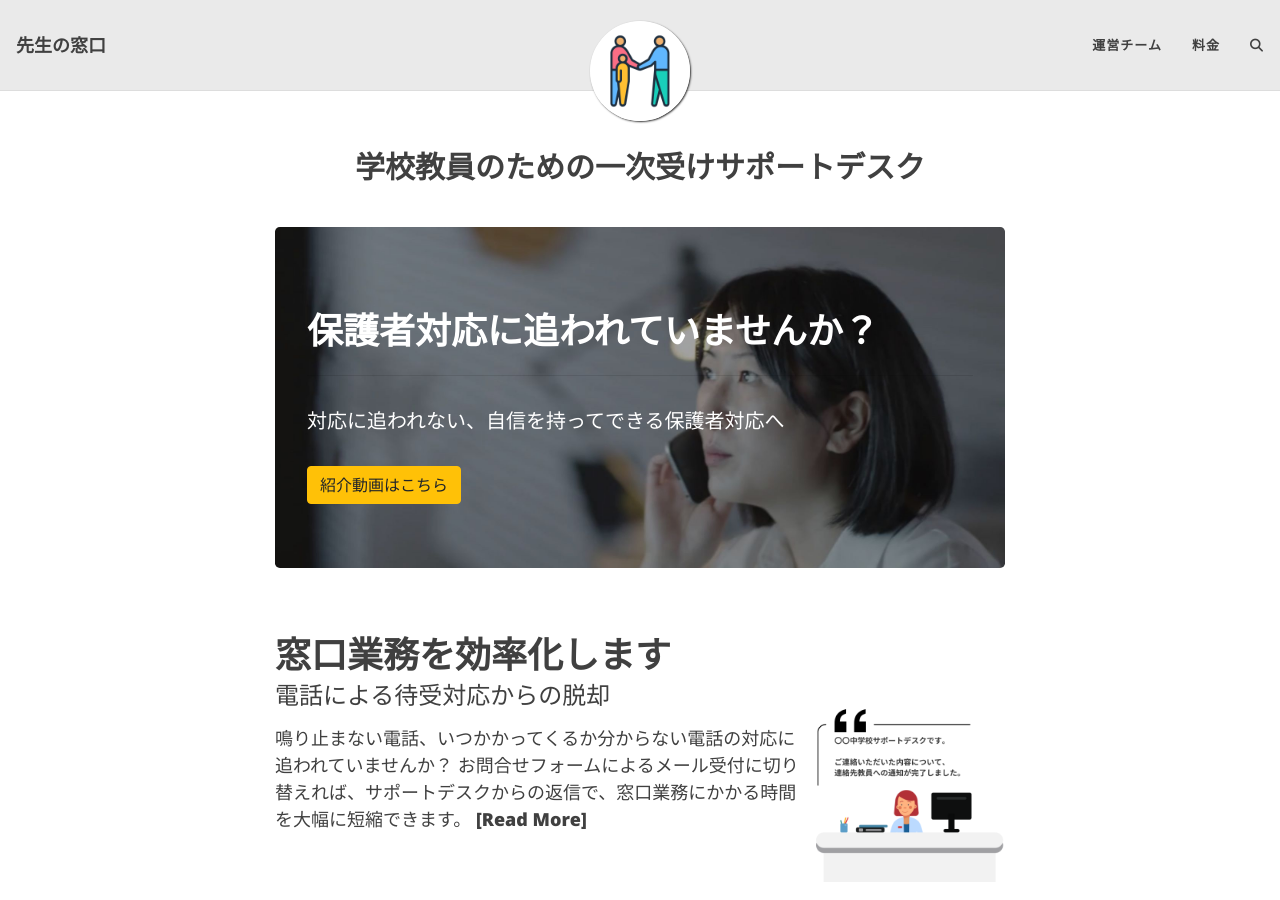
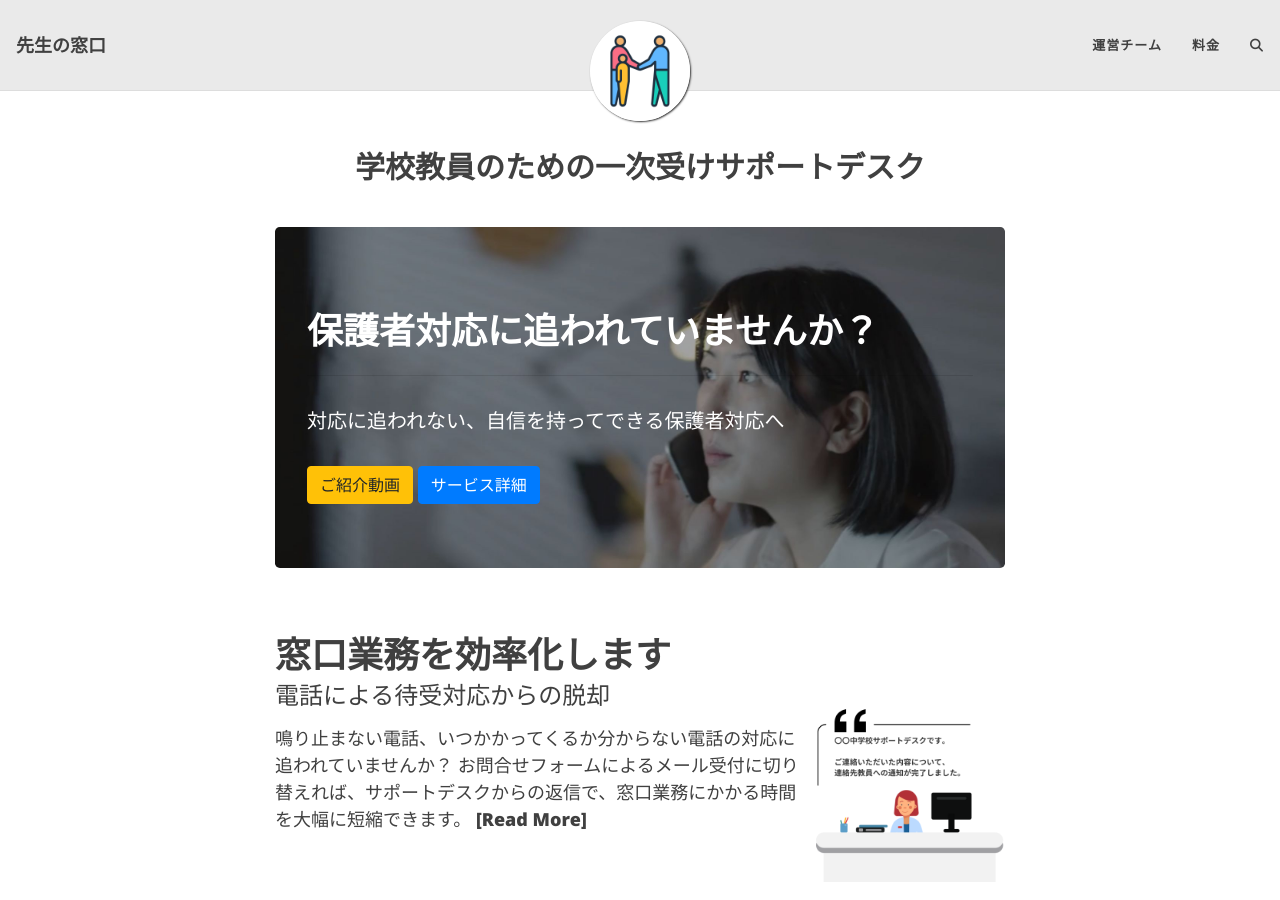
Before and after one commit to Sensei-Madoguchi/Sensei-Madoguchi.github.io, a Jekyll site: the page built from index.html, in a window 1280 px wide and 900 px high. Built offline with Jekyll 4.4.1, drawn with Linux system fonts in a browser that asks for light colours; the list of posts is cut into pages by our own code; comment, search, counter and statistics services are not loaded.

Commit message:
Update index.html

```diff
--- a/index.html
+++ b/index.html
@@ -4,12 +4,12 @@
 subtitle:
 ---
 
-<!-- Modal -->
+<!-- Modal1 -->
 <div class="modal fade" id="exampleModal" tabindex="-1" role="dialog" aria-labelledby="exampleModalLabel" aria-hidden="true">
   <div class="modal-dialog" role="document">
     <div class="modal-content">
       <div class="modal-header">
-        <h5 class="modal-title" id="exampleModalLabel">先生の窓口</h5>
+        <h5 class="modal-title" id="exampleModalLabel">ご紹介動画</h5>
         <button type="button" class="close" data-dismiss="modal" aria-label="Close">
           <span aria-hidden="true">&times;</span>
         </button>
@@ -30,6 +30,33 @@
   </div>
 </div>
 
+<!-- Modal2 -->
+<div class="modal fade" id="exampleModal2" tabindex="-1" role="dialog" aria-labelledby="exampleModalLabel2" aria-hidden="true">
+  <div class="modal-dialog" role="document">
+    <div class="modal-content">
+      <div class="modal-header">
+        <h5 class="modal-title" id="exampleModalLabel">サービス詳細</h5>
+        <button type="button" class="close" data-dismiss="modal" aria-label="Close">
+          <span aria-hidden="true">&times;</span>
+        </button>
+      </div>
+      <div class="modal-body">
+
+        <div class="embed-responsive embed-responsive-16by9">
+          <!-- YouTube動画のiframe -->
+          <iframe class="embed-responsive-item" src="https://www.youtube.com/embed/EQdds7IzECQ?si=B-9FM8gKlJtROwPv" title="YouTube video player" frameborder="0" allow="accelerometer; autoplay; clipboard-write; encrypted-media; gyroscope; picture-in-picture; web-share" referrerpolicy="strict-origin-when-cross-origin" allowfullscreen></iframe>
+        </div>
+
+      </div>
+      <!-- <div class="modal-footer">
+        <button type="button" class="btn btn-secondary" data-dismiss="modal">Close</button>
+        <button type="button" class="btn btn-primary">Save changes</button>
+      </div> -->
+    </div>
+  </div>
+</div>
+
+
 <div class="jumbotron mt-3">
   <h1 class="display-5 text-white">保護者対応に追われていませんか？</h1>
   <!-- <p class="lead">受付体制を改善すれば、きっと効率的で質の高いものになります。</p> -->
@@ -38,8 +65,12 @@
 
 	<!-- Button trigger modal -->
 	<button type="button" class="btn btn-warning" data-toggle="modal" data-target="#exampleModal">
-	  紹介動画はこちら
+	  ご紹介動画
 	</button>
+
+  <button type="button" class="btn btn-primary" data-toggle="modal" data-target="#exampleModal2">
+    サービス詳細
+  </button>
 
   <!-- <a class="btn btn-primary btn-lg" href="#" role="button">Learn more</a> -->
 </div>
```
